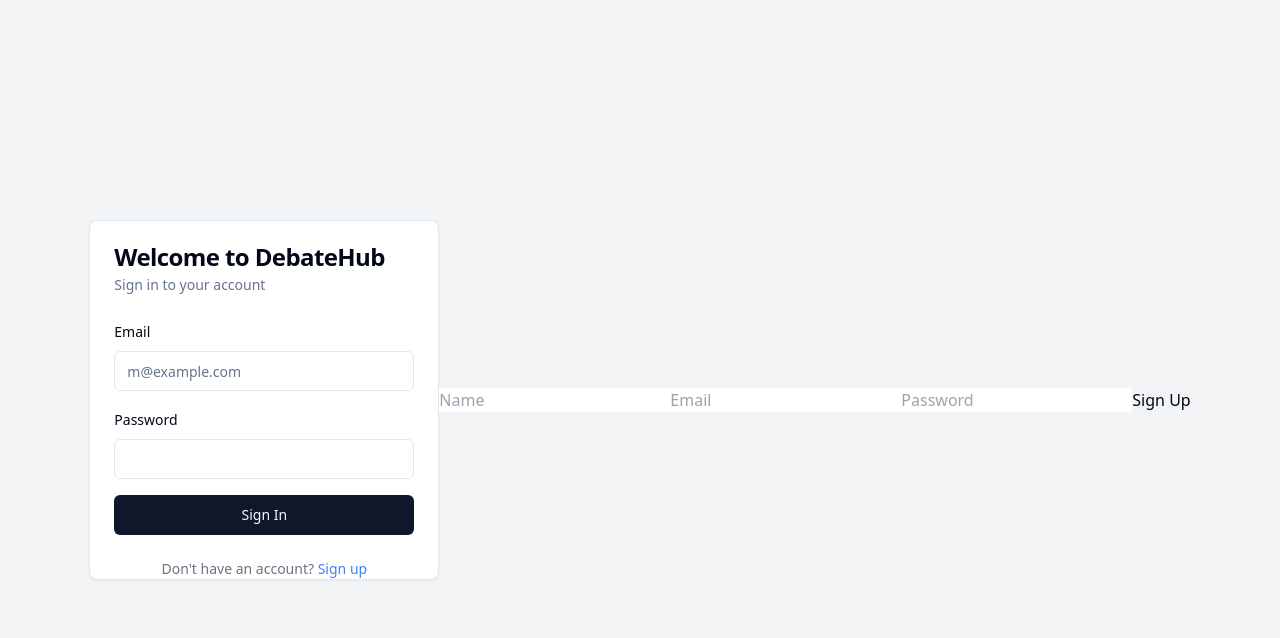
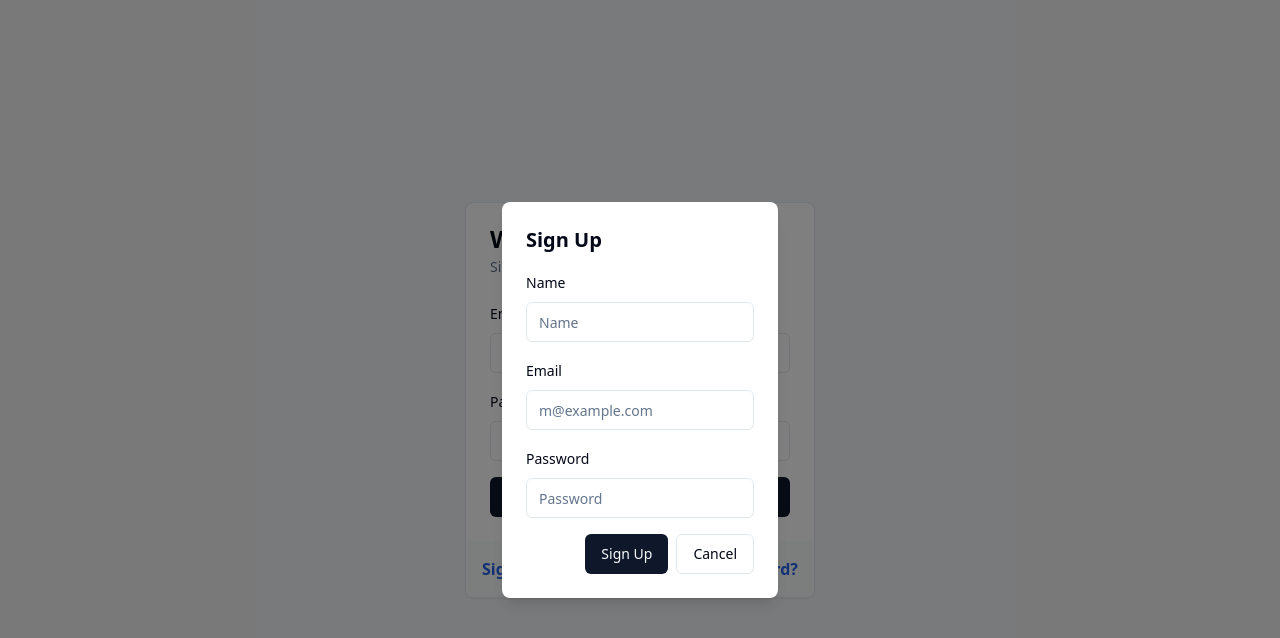
Before and after one commit to AdityaSenthilnathan/DebateForum, a Next.js app: page / in a window 1280 px wide. Both pictures are taken after a click on the button "Sign up". Shown: the top 638 px of the page. Built offline with nearby package versions, Linux system fonts and the light colour scheme; no server answers.

Commit message:
Change Password Page, UI fix

```diff
--- a/app/screens/ForumPage.tsx
+++ b/app/screens/ForumPage.tsx
@@ -569,6 +569,7 @@ export default function DebateForum() {
         </div>
 
         <div className="mb-8 pt-5">
+          <h3 className="text-xl font-semibold mb-4 pl-1">Search Posts</h3>
           <Input
             ref={searchInputRef}
             defaultValue={searchQuery}
--- a/app/screens/SignIn.tsx
+++ b/app/screens/SignIn.tsx
@@ -3,8 +3,7 @@ import { Button } from "@/components/ui/button";
 import { Input } from "@/components/ui/input";
 import { Label } from "@/components/ui/label";
 import { Card, CardContent, CardDescription, CardFooter, CardHeader, CardTitle } from "@/components/ui/card";
-//import { Tabs, TabsContent, TabsList, TabsTrigger } from "@/components/ui/tabs";
-import { signInWithEmailAndPassword, signOut } from 'firebase/auth';
+import { signInWithEmailAndPassword, signOut, sendPasswordResetEmail } from 'firebase/auth';
 import { auth } from '../firebaseConfig';
 import SignUpModal from './SignUpModal'; // Import the SignUpModal component
 
@@ -14,6 +13,8 @@ export default function SignIn() {
   const [error, setError] = useState('');
   const [isSignUpModalOpen, setIsSignUpModalOpen] = useState(false); // Manage modal visibility
   const [showError, setShowError] = useState(false);
+  const [resetEmailSent, setResetEmailSent] = useState(false);
+  const [isResetModalOpen, setIsResetModalOpen] = useState(false); // Manage reset modal visibility
 
   useEffect(() => {
     if (error) {
@@ -47,6 +48,23 @@ export default function SignIn() {
     }
   };
 
+  // Handle Password Reset
+  const handlePasswordReset = async () => {
+    if (!email) {
+      setError('Please enter your email to reset your password.');
+      return;
+    }
+    try {
+      await sendPasswordResetEmail(auth, email);
+      setResetEmailSent(true);
+      setError('');
+      setIsResetModalOpen(false); // Close the reset modal after sending the email
+    } catch (error) {
+      setError('Failed to send password reset email. Please try again later.');
+      console.error('Error sending password reset email:', error);
+    }
+  };
+
   // Open Sign Up Modal
   const openSignUpModal = () => {
     setIsSignUpModalOpen(true);  // Set the modal state to open
@@ -55,6 +73,16 @@ export default function SignIn() {
   // Close Sign Up Modal
   const closeSignUpModal = () => {
     setIsSignUpModalOpen(false); // Set the modal state to closed
+  };
+
+  // Open Reset Modal
+  const openResetModal = () => {
+    setIsResetModalOpen(true); // Set the reset modal state to open
+  };
+
+  // Close Reset Modal
+  const closeResetModal = () => {
+    setIsResetModalOpen(false); // Set the reset modal state to closed
   };
 
   return (
@@ -67,6 +95,7 @@ export default function SignIn() {
         <CardContent>
           <form onSubmit={handleSignIn} className="space-y-4">
             {error && showError && <p className="text-red-500">{error}</p>}
+            {resetEmailSent && <p className="text-green-500">Password reset email sent. Please check your inbox.</p>}
             <div className="space-y-2">
               <Label htmlFor="email">Email</Label>
               <Input
@@ -91,18 +120,55 @@ export default function SignIn() {
             <Button type="submit" className="w-full">Sign In</Button>
           </form>
         </CardContent>
-        <CardFooter className="flex justify-center">
-          <p className="text-sm text-gray-500">
-            Don&apos;t have an account?{" "}
-            <button onClick={openSignUpModal} className="text-blue-500 hover:underline">
-              Sign up
-            </button>
-          </p>
-        </CardFooter>
+        <CardFooter className="flex justify-between items-center p-4 bg-gray-50 rounded-b-md">
+  <p className="text-md text-gray-600">
+
+    <button onClick={openSignUpModal} className="text-blue-600 hover:text-blue-800 hover:underline font-semibold">
+      Sign up
+    </button>
+  </p>
+  <p className="text-md text-gray-600">
+    <button onClick={openResetModal} className="text-blue-600 hover:text-blue-800 hover:underline font-semibold">
+      Forgot Password?
+    </button>
+  </p>
+</CardFooter>
       </Card>
 
       {/* Conditionally render the SignUpModal */}
-      {isSignUpModalOpen && <SignUpModal onClose={closeSignUpModal} />}
+      {isSignUpModalOpen && (
+        <div className="fixed inset-0 flex items-center justify-center bg-black bg-opacity-50">
+          <div className="bg-white p-6 rounded-lg shadow-lg">
+            <h2 className="text-xl font-semibold mb-4">Sign Up</h2>
+            <SignUpModal onClose={closeSignUpModal} />
+          </div>
+        </div>
+      )}
+
+      {/* Conditionally render the ResetModal */}
+      {isResetModalOpen && (
+        <div className="fixed inset-0 flex items-center justify-center bg-black bg-opacity-50">
+          <div className="bg-white p-6 rounded-lg shadow-lg">
+            <h2 className="text-xl font-semibold mb-4">Reset Password</h2>
+            <div className="space-y-2">
+              <Label htmlFor="reset-email">Email</Label>
+              <Input
+                id="reset-email"
+                type="email"
+                placeholder="m@example.com"
+                value={email}
+                onChange={(e) => setEmail(e.target.value)}
+                required
+              />
+            </div>
+            <div className="flex justify-end mt-4">
+              <Button onClick={handlePasswordReset} className="mr-2">Submit</Button>
+              <Button onClick={closeResetModal} variant="outline">Cancel</Button>
+            </div>
+            {error && <p className="text-red-500 mt-2">{error}</p>}
+          </div>
+        </div>
+      )}
     </div>
   );
 }
--- a/app/screens/SignUpModal.tsx
+++ b/app/screens/SignUpModal.tsx
@@ -3,6 +3,9 @@ import { auth } from "../firebaseConfig";
 import { createUserWithEmailAndPassword, updateProfile, sendEmailVerification } from "firebase/auth";
 import { doc, setDoc } from "firebase/firestore";
 import { db } from "../firebaseConfig";
+import { Button } from "@/components/ui/button";
+import { Input } from "@/components/ui/input";
+import { Label } from "@/components/ui/label";
 
 interface SignUpModalProps {
   onClose: () => void; // Accepting the onClose prop
@@ -44,30 +47,45 @@ const SignUpModal: React.FC<SignUpModalProps> = ({ onClose }) => {
   }
 
   return (
-    <form onSubmit={handleSubmit}>
-      <input
+    <form onSubmit={handleSubmit} className="space-y-4">
+      <div className="space-y-2">
+        <Label htmlFor="name">Name</Label>
+        <Input
+          id="name"
           type="text"
           placeholder="Name"
           value={name}
           onChange={(e) => setName(e.target.value)}
           required
         />
-      <input
+      </div>
+      <div className="space-y-2">
+        <Label htmlFor="email">Email</Label>
+        <Input
+          id="email"
           type="email"
-        placeholder="Email"
+          placeholder="m@example.com"
           value={email}
           onChange={(e) => setEmail(e.target.value)}
           required
         />
-      <input
+      </div>
+      <div className="space-y-2">
+        <Label htmlFor="password">Password</Label>
+        <Input
+          id="password"
           type="password"
           placeholder="Password"
           value={password}
           onChange={(e) => setPassword(e.target.value)}
           required
         />
-      <button type="submit">Sign Up</button>
-      {error && <p style={{ color: "red" }}>{error}</p>}
+      </div>
+      <div className="flex justify-end mt-4">
+        <Button type="submit" className="mr-2">Sign Up</Button>
+        <Button onClick={onClose} variant="outline">Cancel</Button>
+      </div>
+      {error && <p className="text-red-500 mt-2">{error}</p>}
     </form>
   );
 };
```
Lines whose indentation alone changed are shown as unchanged.
